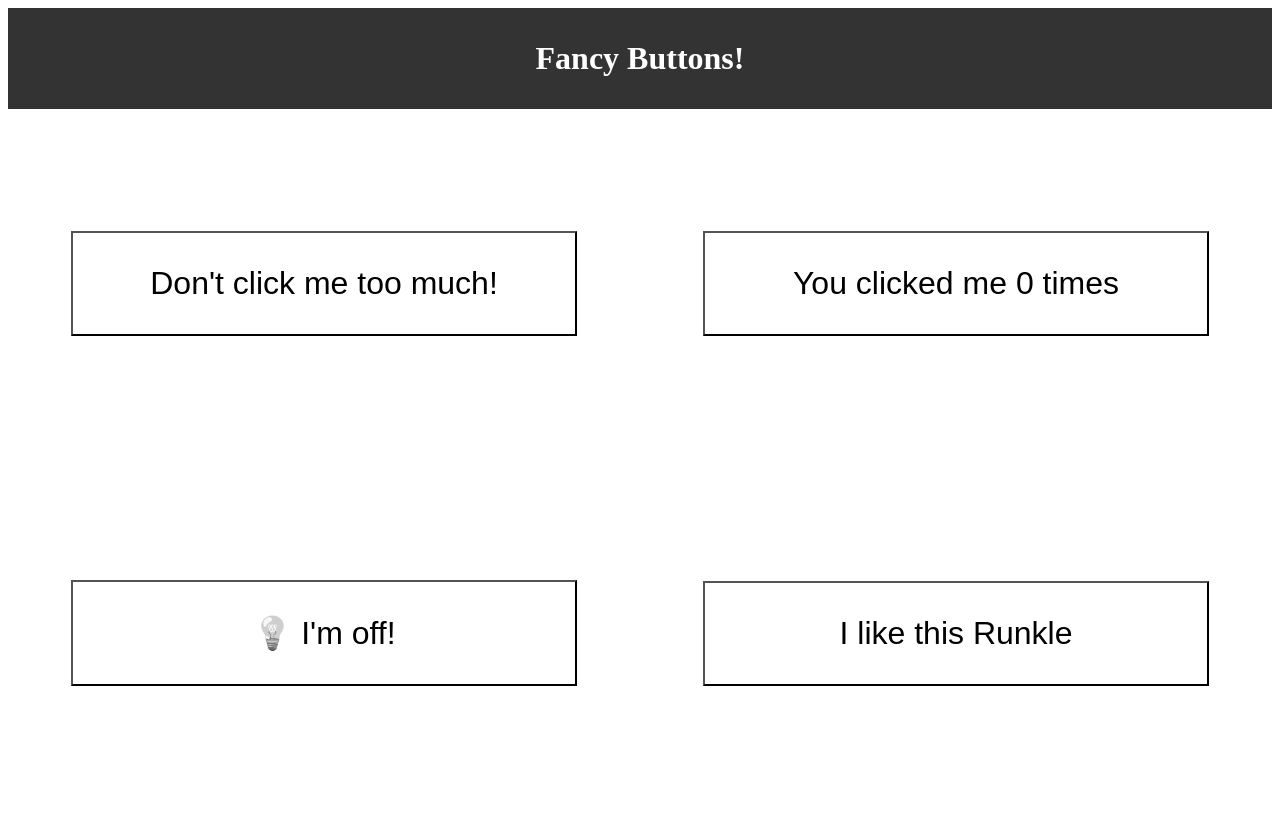
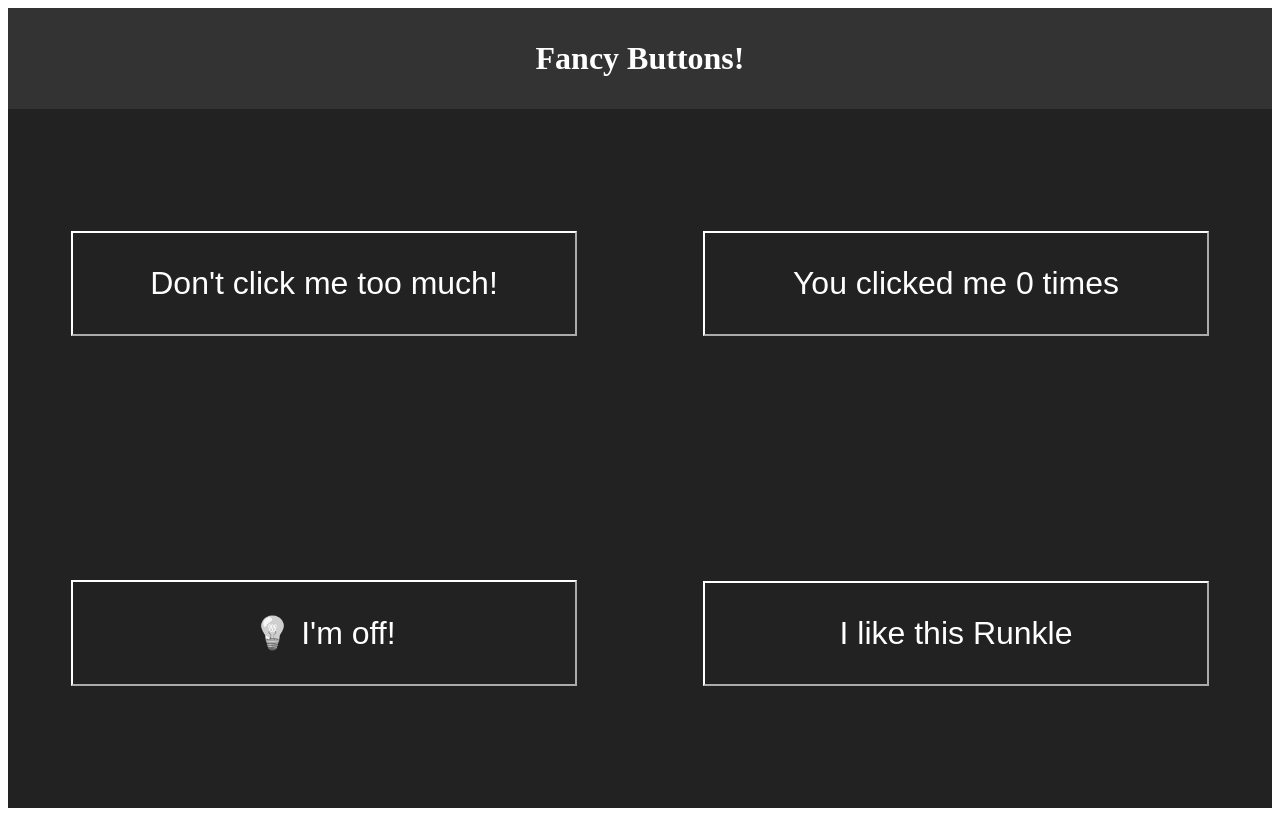
Before and after one commit to DexTheFish/fancy-buttons, a React (Create React App) app: page / in a window 1280 px wide. Built offline with nearby package versions, Linux system fonts and the light colour scheme.

Commit message:
add dark mode

```diff
--- a/src/App.js
+++ b/src/App.js
@@ -3,15 +3,20 @@
 import CounterButton from './components/CounterButton';
 import LightSwitchButton from './components/LightSwitchButton';
 import TextRepeaterButton from './components/TextRepeaterButton';
+import { useState } from "react";
 
 function App() {
+
+  const [light, setLight] = useState("off");
+  const dark = (light === "off" ? "dark" : "");
+
   return (
-    <div className="App">
+    <div className={`App ${dark}`}>
       <h1>Fancy Buttons!</h1>
       <section>
       <AngryButton />
       <CounterButton />
-      <LightSwitchButton />
+      <LightSwitchButton light={light} setLight={setLight}/>
       <TextRepeaterButton />
       </section>
     </div>
--- a/src/components/LightSwitchButton.js
+++ b/src/components/LightSwitchButton.js
@@ -1,9 +1,7 @@
-import { useState, useSyncExternalStore } from "react";
 
 function LightSwitchButton(props) {
 
-
-  const [light, setLight] = useState("off");
+  const {light, setLight} = props;
   const handleClick = (event) => {
     if (light==="off") {
       setLight("on");
```
